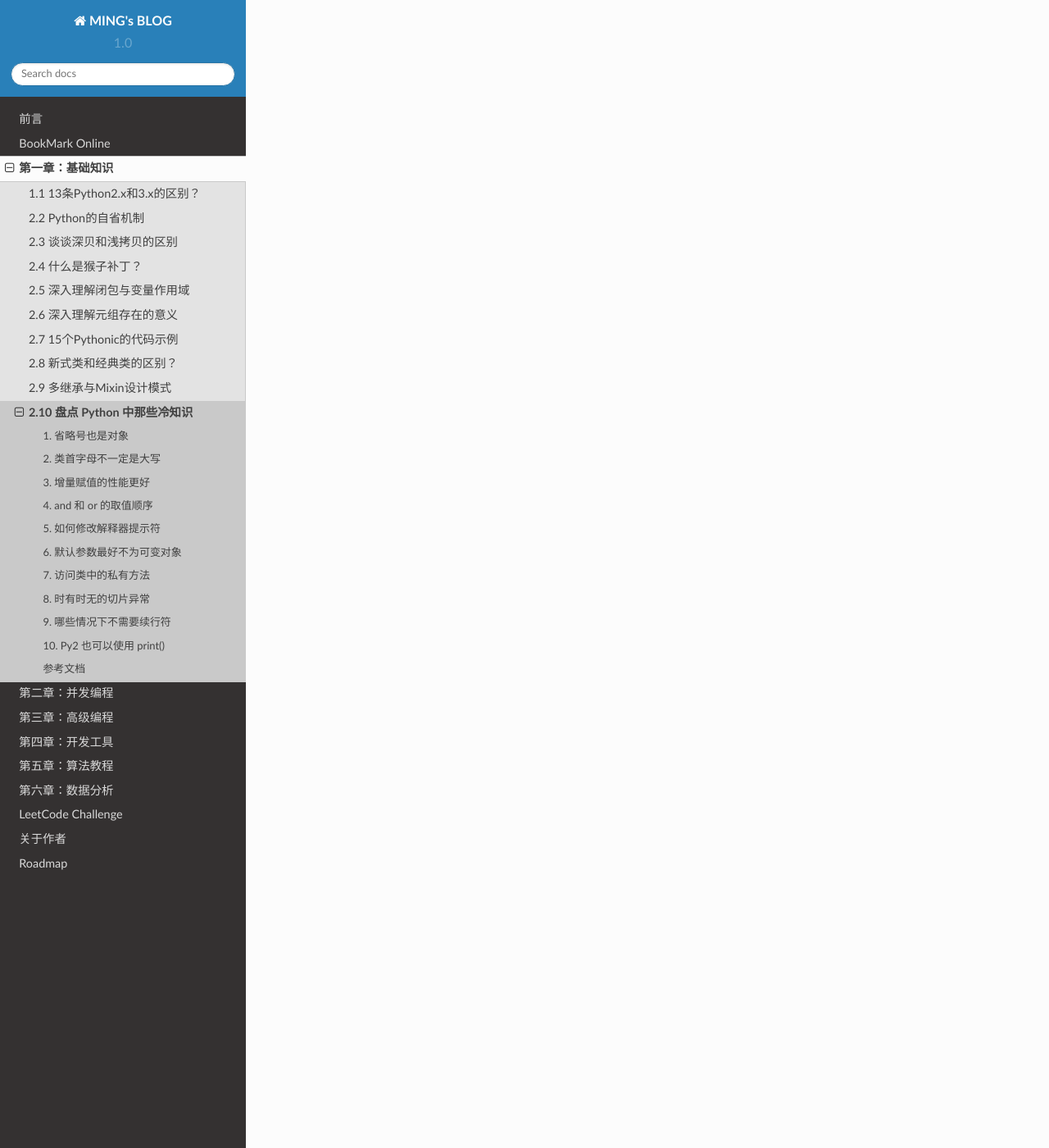
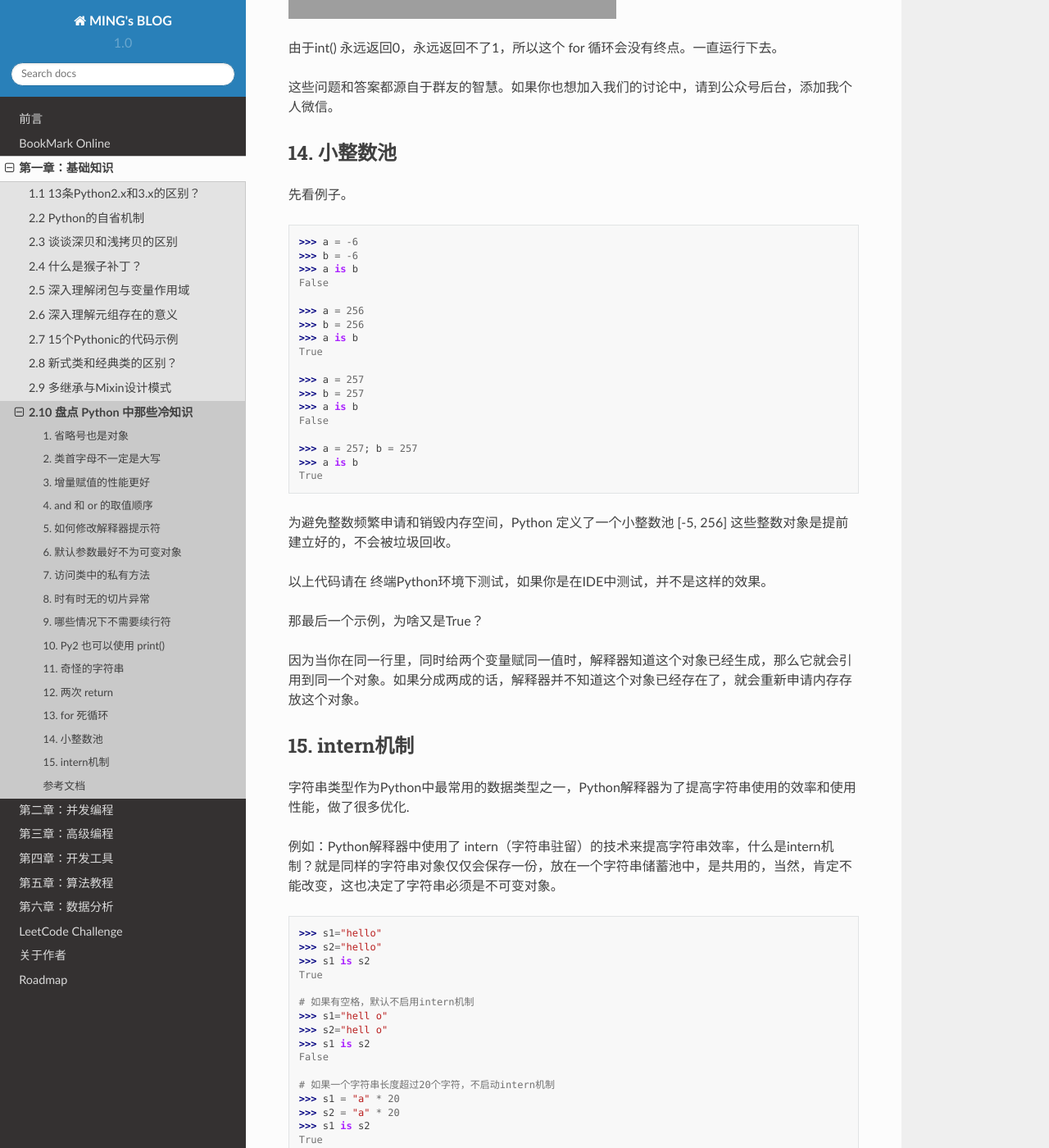
Before and after one commit to zhengpanone/MING-BLOG, a Sphinx documentation site: the page built from source/c01/c01_10.rst, in a window 1280 px wide and 1400 px high, scrolled down 9583 px. Shown: the whole window at 82% size. Built offline with Sphinx 7.4.7 and the Read the Docs theme 2.0.0, drawn with Linux system fonts in a browser that asks for light colours; some of the changed text lies outside the part shown; grey boxes are pictures that could not be loaded.

Commit message:
add files

```diff
--- a/source/c01/c01_10.rst
+++ b/source/c01/c01_10.rst
@@ -330,12 +330,214 @@ Python 中的 def
     print("hello")
     print ("hello")
 
+
+11. 奇怪的字符串
+------------
+
+示例一
+
+.. code:: python
+
+    # Python2.7
+    >>> a = "Hello_Python"
+    >>> id(a)
+    32045616
+    >>> id("Hello" + "_" + "Python")
+    32045616
+
+    # Python3.7
+    >>> a = "Hello_Python"
+    >>> id(a)
+    38764272
+    >>> id("Hello" + "_" + "Python")
+    32045616
+
+示例二
+
+.. code:: python
+
+    >>> a = "MING"
+    >>> b = "MING"
+    >>> a is b
+    True
+
+    # Python2.7
+    >>> a, b = "MING!", "MING!"
+    >>> a is b
+    True
+
+    # Python3.7
+    >>> a, b = "MING!", "MING!"
+    >>> a is b
+    False
+
+示例三
+
+.. code:: python
+
+    # Python2.7
+    >>> 'a' * 20 is 'aaaaaaaaaaaaaaaaaaaa'
+    True
+    >>> 'a' * 21 is 'aaaaaaaaaaaaaaaaaaaaa'
+    False
+
+    # Python3.7
+    >>> 'a' * 20 is 'aaaaaaaaaaaaaaaaaaaa'
+    True
+    >>> 'a' * 21 is 'aaaaaaaaaaaaaaaaaaaaa'
+    True
+
+详细解释这么不多说了（比较多），感兴趣的朋友，可以加我微信交流。
+
+12. 两次 return
+-----------
+
+我们都知道，try…finally…
+语句的用法，不管try里面是正常执行还是报异常，最终都能保证finally能够执行。
+
+同时，我们又知道，一个函数里只要遇到 return 函数就会立马结束。
+
+基于以上这两点，我们来看看这个例子，到底运行过程是怎么样的？
+
+::
+
+    >>> def func():
+    ...     try:
+    ...         return 'try'
+    ...     finally:
+    ...         return 'finally'
+    ...
+    >>> func()
+    'finally'
+
+惊奇的发现，在\ ``try``\ 里的return居然不起作用。
+
+原因是，在try…finally…语句中，try中的return会被直接忽视，因为要保证finally能够执行。
+
+
+13. for 死循环
+----------
+
+for 循环可以说是 基础得不能再基础的知识点了。
+
+但是如果让你用 for 写一个死循环，你会写吗？（问题来自群友 陈**）
+
+这是个开放性的问题，在往下看之前，建议你先尝试自己思考，你会如何解答。
+
+好了，如果你还没有思路，那就来看一下 一个海外 MIT 群友的回答:
+
+::
+
+    for i in iter(int, 1):pass
+
+是不是懵逼了。iter 还有这种用法？这为啥是个死循环？
+
+这真的是个冷知识，关于这个知识点，你如果看中文网站，可能找不到相关资料。
+
+还好你可以通过 IDE 看py源码里的注释内容，介绍了很详细的使用方法。
+
+原来iter有两种使用方法，通常我们的认知是第一种，将一个列表转化为一个迭代器。
+
+而第二种方法，他接收一个 callable对象，和一个sentinel
+参数。第一个对象会一直运行，直到它返回 sentinel 值才结束。 |image0|
+
+那\ ``int`` 呢，这又是一个知识点，int
+是一个内建方法。通过看注释，可以看出它是有默认值0的。你可以在终端上输入
+``int()`` 看看是不是返回0。 |image1|
+
+由于int() 永远返回0，永远返回不了1，所以这个 for
+循环会没有终点。一直运行下去。
+
+这些问题和答案都源自于群友的智慧。如果你也想加入我们的讨论中，请到公众号后台，添加我个人微信。
+
+
+14. 小整数池
+--------
+
+先看例子。
+
+::
+
+    >>> a = -6
+    >>> b = -6
+    >>> a is b
+    False
+
+    >>> a = 256
+    >>> b = 256
+    >>> a is b
+    True
+
+    >>> a = 257
+    >>> b = 257
+    >>> a is b
+    False
+
+    >>> a = 257; b = 257
+    >>> a is b
+    True
+
+为避免整数频繁申请和销毁内存空间，Python 定义了一个小整数池 [-5, 256]
+这些整数对象是提前建立好的，不会被垃圾回收。
+
+以上代码请在
+终端Python环境下测试，如果你是在IDE中测试，并不是这样的效果。
+
+那最后一个示例，为啥又是True？
+
+因为当你在同一行里，同时给两个变量赋同一值时，解释器知道这个对象已经生成，那么它就会引用到同一个对象。如果分成两成的话，解释器并不知道这个对象已经存在了，就会重新申请内存存放这个对象。
+
+
+15. intern机制
+----------
+
+字符串类型作为Python中最常用的数据类型之一，Python解释器为了提高字符串使用的效率和使用性能，做了很多优化.
+
+例如：Python解释器中使用了
+intern（字符串驻留）的技术来提高字符串效率，什么是intern机制？就是同样的字符串对象仅仅会保存一份，放在一个字符串储蓄池中，是共用的，当然，肯定不能改变，这也决定了字符串必须是不可变对象。
+
+.. code:: python
+
+    >>> s1="hello"
+    >>> s2="hello"
+    >>> s1 is s2
+    True
+
+    # 如果有空格，默认不启用intern机制
+    >>> s1="hell o"
+    >>> s2="hell o"
+    >>> s1 is s2
+    False
+
+    # 如果一个字符串长度超过20个字符，不启动intern机制
+    >>> s1 = "a" * 20
+    >>> s2 = "a" * 20
+    >>> s1 is s2
+    True
+
+    >>> s1 = "a" * 21
+    >>> s2 = "a" * 21
+    >>> s1 is s2
+    False
+
+    >>> s1 = "ab" * 10
+    >>> s2 = "ab" * 10
+    >>> s1 is s2
+    True
+
+    >>> s1 = "ab" * 11
+    >>> s2 = "ab" * 11
+    >>> s1 is s2
+    False
+
+
+.. |image0| image:: http://ovzwokrcz.bkt.clouddn.com/18-9-1/35831241.jpg
+.. |image1| image:: http://ovzwokrcz.bkt.clouddn.com/Fnxd5APz3fNbcUeQr0P3in0hGDPo
+
+
 参考文档
 --------
 
 -  https://farer.org/2017/11/29/python-ellipsis-object/
-
---------------
-
-.. figure:: http://ovzwokrcz.bkt.clouddn.com/Weixin.png
-   :alt: 关注公众号，获取最新文章
+-  https://github.com/satwikkansal/wtfpython#structure-of-the-examples
+-  https://www.cnblogs.com/greatfish/p/6045088.html
```
Also changed, not shown: source/c06/c06_04.rst (added, +204 -0 lines).
